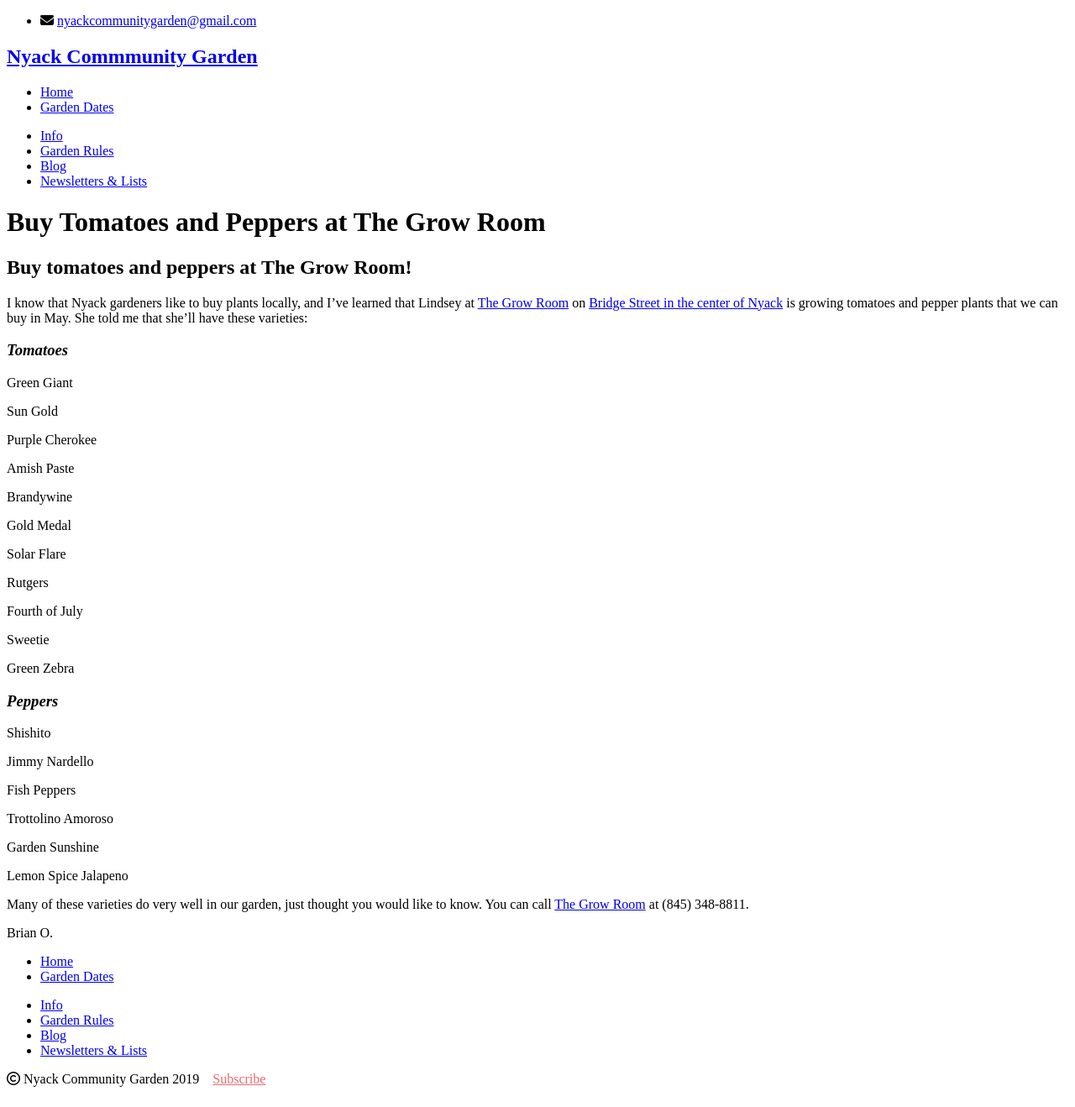
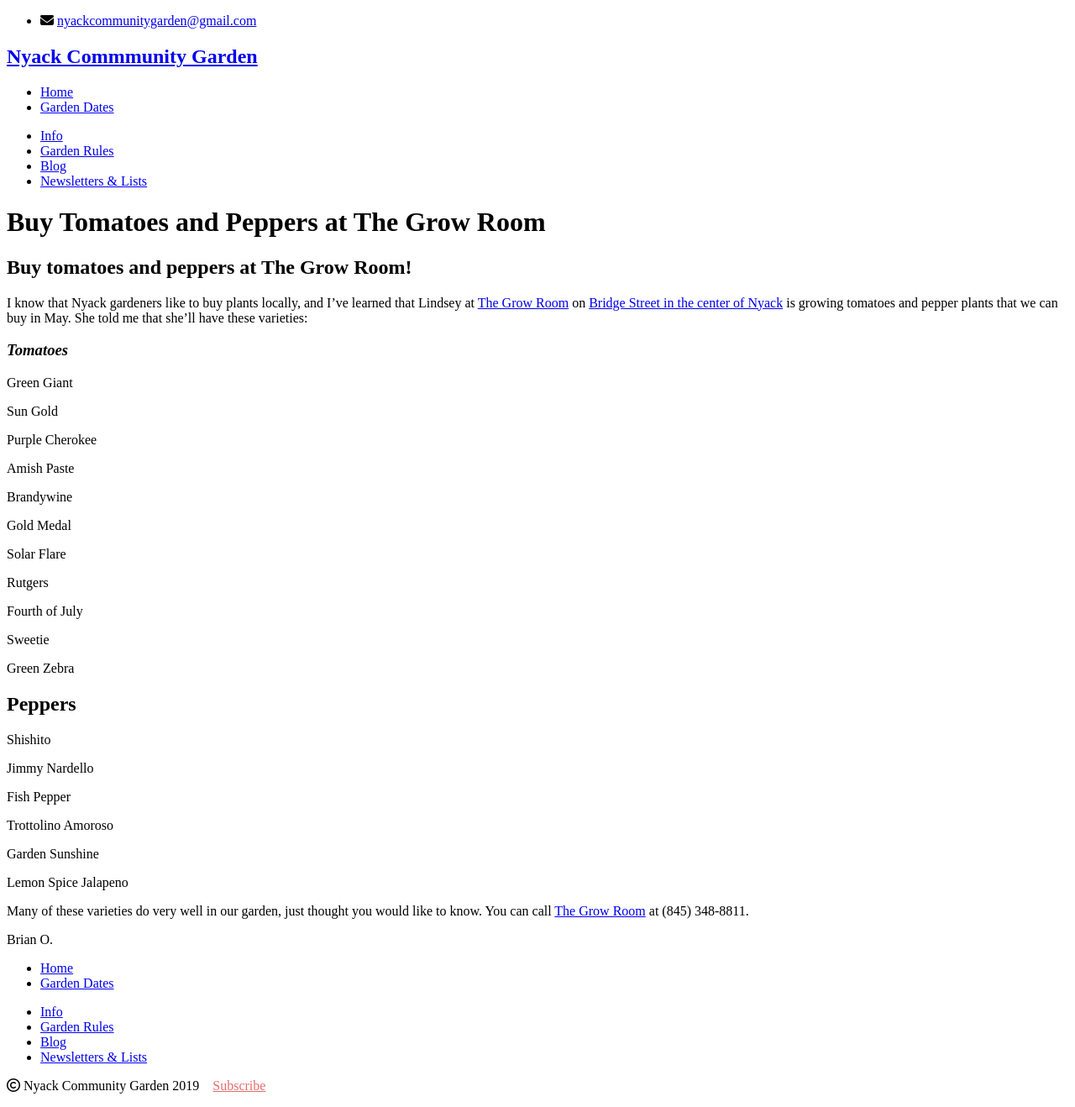
Before and after one commit to bosborne/nyackcommunitygarden, a Jekyll site: the page built from _posts/2019-3-19-grow-room-plants.md, in a window 1280 px wide. Shown: the whole page at 84% size. Built offline with Jekyll 4.4.1, drawn with Linux system fonts in a browser that asks for light colours; nearby versions of some CDN libraries; library files that are not in the unit come from our copies.

Commit message:
Test bold

```diff
--- a/_posts/2019-3-19-grow-room-plants.md
+++ b/_posts/2019-3-19-grow-room-plants.md
@@ -33,13 +33,13 @@ Sweetie
 
 Green Zebra
 
-### *Peppers*
+<h2>Peppers</h2>
 
 Shishito
 
 Jimmy Nardello
 
-Fish Peppers
+Fish Pepper
 
 Trottolino Amoroso
 
```
